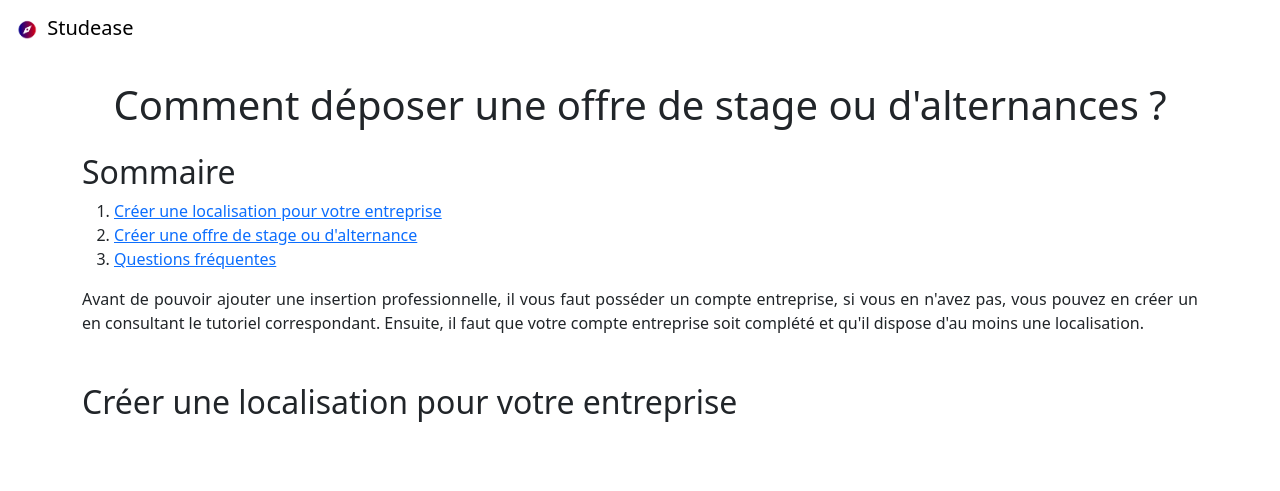
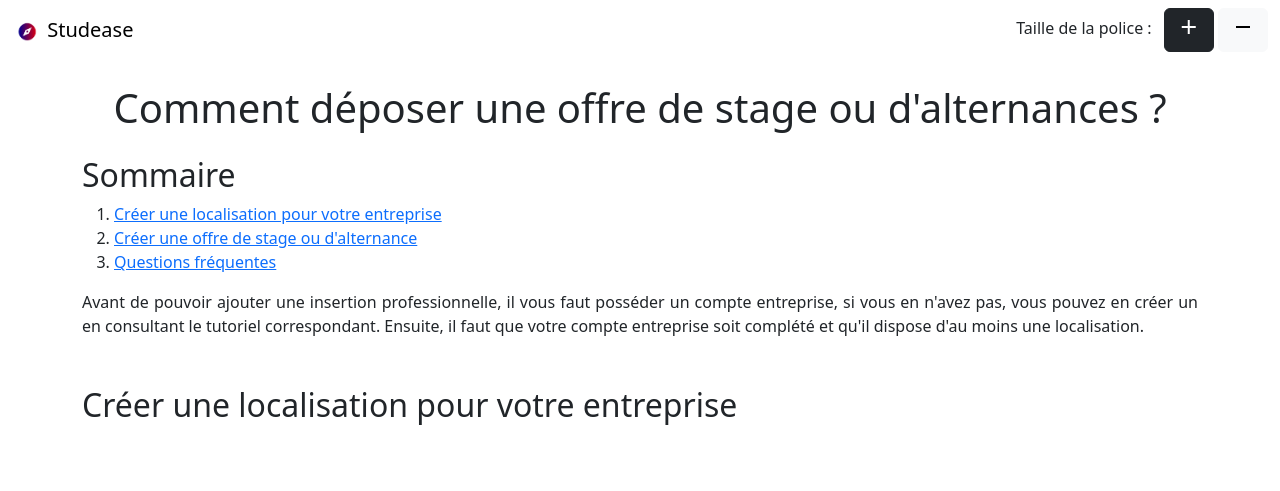
Before and after one commit to LucasDebeve/comm-tuto, a plain HTML site: page index.html in a window 1280 px wide. Shown: the top 491 px of the page. Drawn offline with nearby package versions, Linux system fonts and the light colour scheme.

Commit message:
Font size change

```diff
--- a/index.html
+++ b/index.html
@@ -19,13 +19,22 @@
         }
     </style>
 </head>
-<body>
+<body class="fs-6">
     <nav class="navbar bg-white">
         <div class="container-fluid">
           <a class="navbar-brand" href="http://studease.lucasdebeve.fr/">
             <img src="static/logo.png" alt="Logo" width="30" height="30" class="d-inline-block align-text-top">
             Studease
           </a>
+          <div>
+            <span class="mx-2">Taille de la police :</span>
+            <button type="button" class="btn btn-dark" onclick="increaseFont()">
+                <span class="material-symbols-outlined">add</span>
+            </button>
+            <button type="button" class="btn btn-light" onclick="decreaseFont()">
+                <span class="material-symbols-outlined">remove</span>
+            </button>
+          </div>
         </div>
     </nav>
     <div class="container-lg">
@@ -365,6 +374,30 @@
         </div>
     </footer>
     <script>
+        function increaseFont() {
+            const fontSizeList = ["fs-6", "fs-5", "fs-4", "fs-3", "fs-2", "fs-1"];
+            const body = document.body;
+            const currentFontSize = body.classList[0];
+            const currentIndex = fontSizeList.indexOf(currentFontSize);
+            if (currentIndex < fontSizeList.length - 1) {
+                body.classList.remove(currentFontSize);
+                body.classList.add(fontSizeList[currentIndex + 1]);
+            }
+        }
+
+        function decreaseFont() {
+            const fontSizeList = ["fs-6", "fs-5", "fs-4", "fs-3", "fs-2", "fs-1"];
+            const body = document.body;
+            const currentFontSize = body.classList[0];
+            const currentIndex = fontSizeList.indexOf(currentFontSize);
+            if (currentIndex > 0) {
+                body.classList.remove(currentFontSize);
+                body.classList.add(fontSizeList[currentIndex - 1]);
+            }
+        }
+
+
+
         var tag = document.createElement('script');
         tag.src = "https://www.youtube.com/iframe_api";
         tag.style = "aspect-ratio: 16/9; max-width: 1000px";
```
